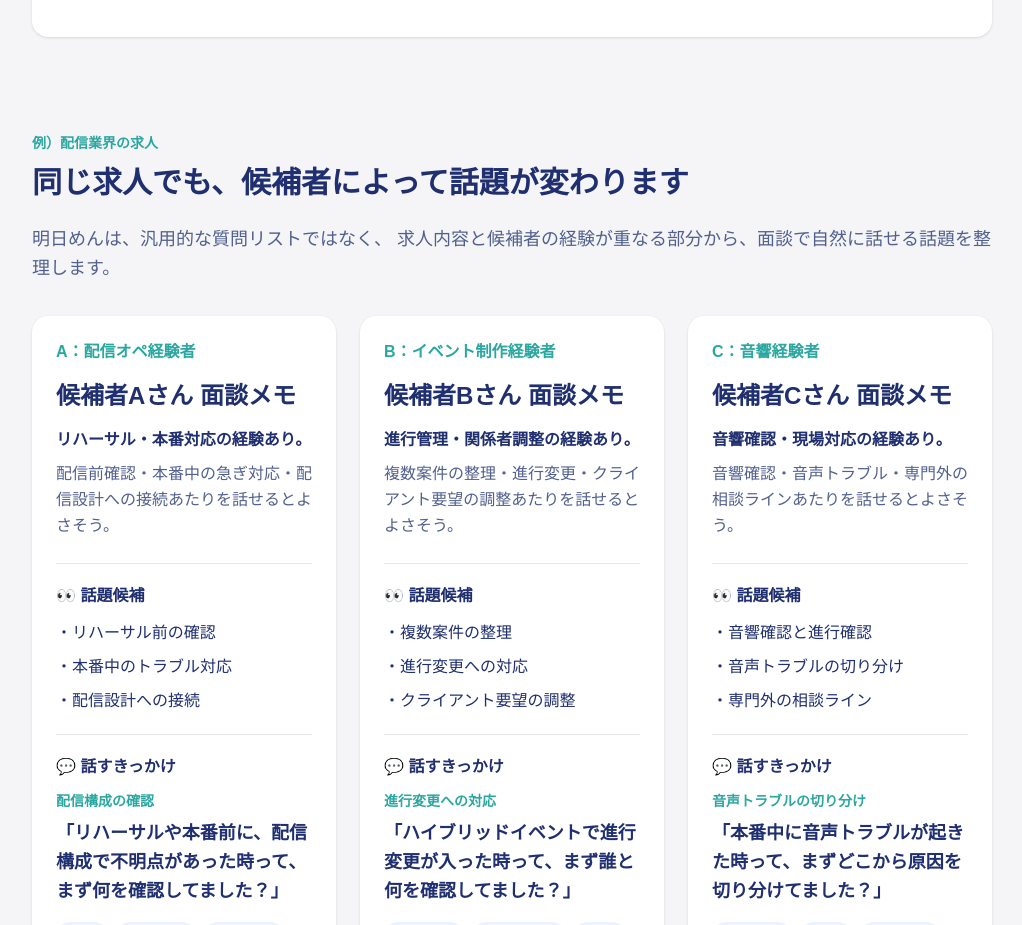
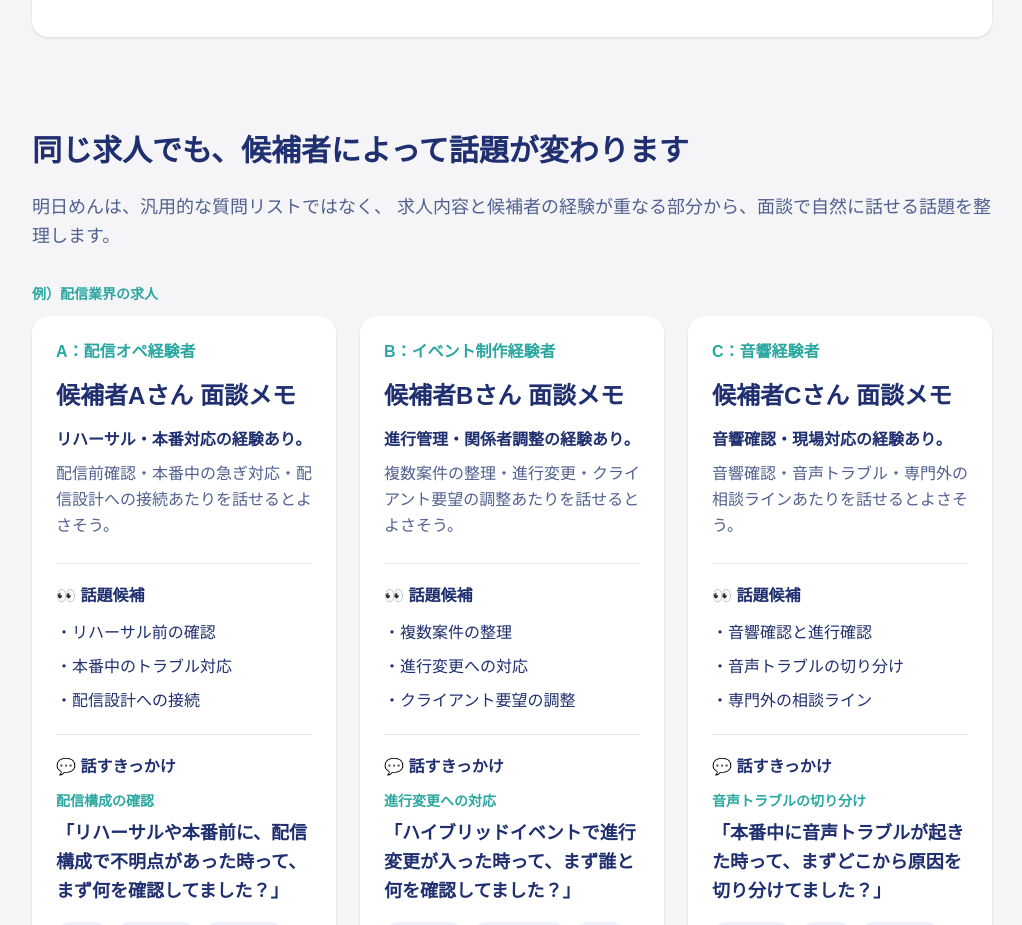
Before and after one commit to yshyk216/asumen-lp-v2, a Next.js app: page / in a window 1280 px wide. Shown: the part 1642-2567 px from the top of the page, without its empty margins (128-1150 px from the left). Built offline with nearby package versions, Linux system fonts and the light colour scheme.

Commit message:
Update page.tsx

```diff
--- a/app/page.tsx
+++ b/app/page.tsx
@@ -107,10 +107,6 @@ export default function Home() {
 
       {/* Candidate-specific sample cards */}
       <section className="max-w-5xl mx-auto px-8 py-12">
-        <p className="text-sm font-bold text-[#2aa7a1] mb-3">
-          例）配信業界の求人
-        </p>
-
         <h2 className="text-3xl font-bold mb-6">
           同じ求人でも、候補者によって話題が変わります
         </h2>
@@ -118,6 +114,10 @@ export default function Home() {
         <p className="text-lg leading-relaxed text-[#51608f] mb-8">
           明日めんは、汎用的な質問リストではなく、
           求人内容と候補者の経験が重なる部分から、面談で自然に話せる話題を整理します。
+        </p>
+
+          <p className="text-sm font-bold text-[#2aa7a1] mb-3">
+          例）配信業界の求人
         </p>
 
         <div className="grid lg:grid-cols-3 gap-6">
```
